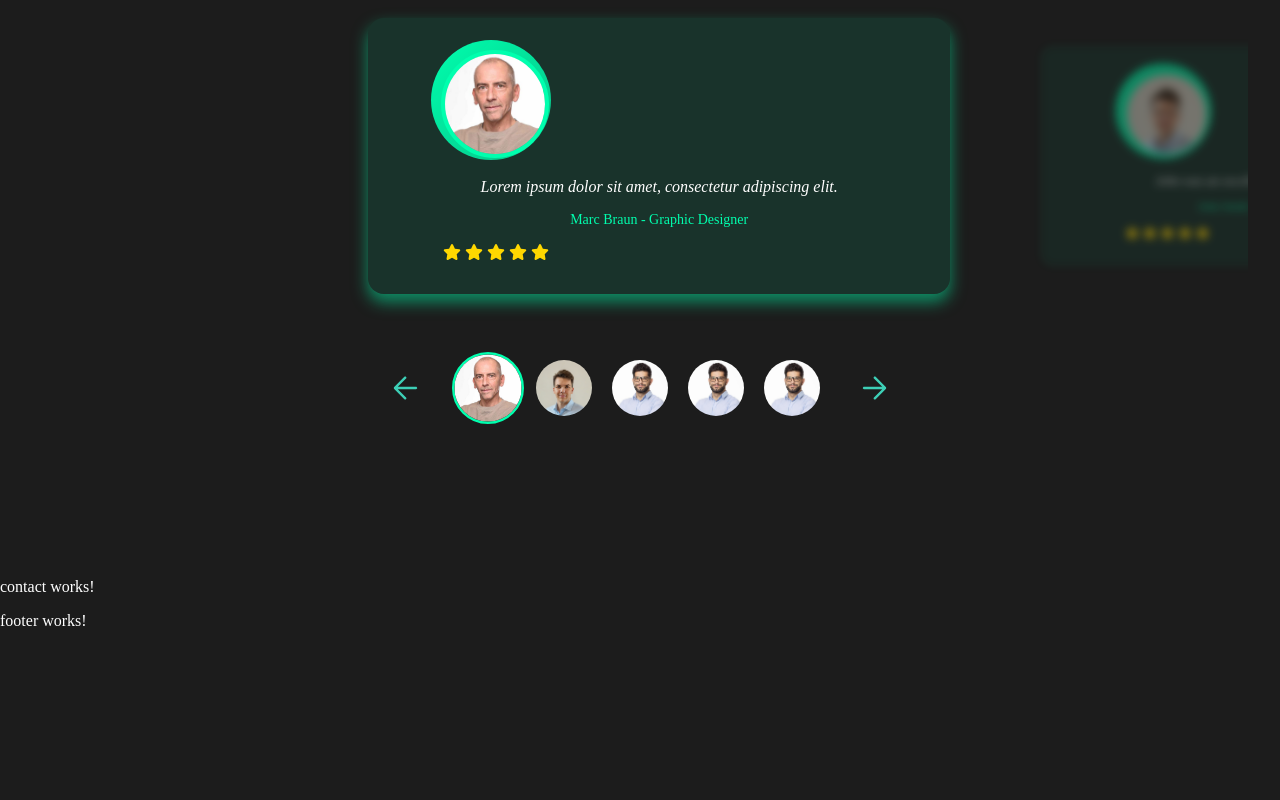
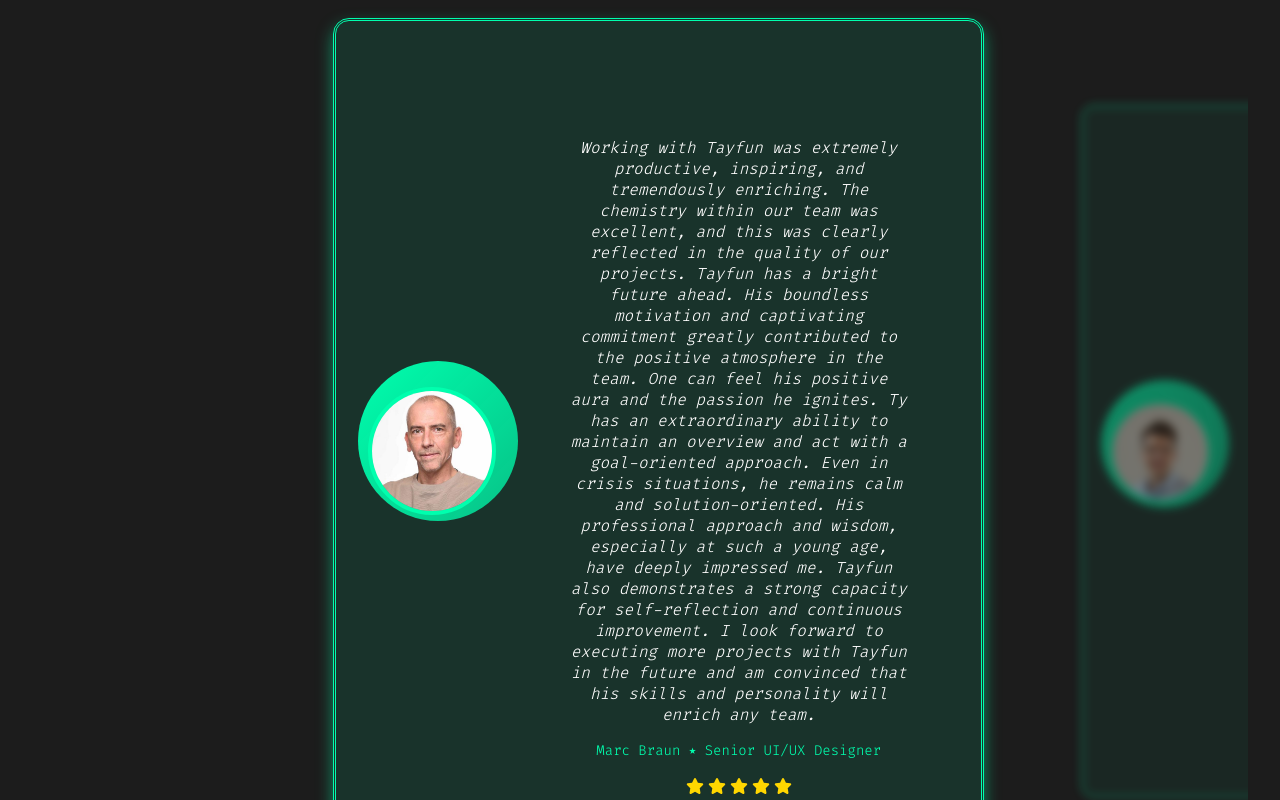
Before and after one commit to Metafeller/portfolio, an Angular app: page / in a window 1280 px wide. Shown: the part 7600-8400 px from the top of the page. Before the commit the page ends 8246 px from the top, so only its background shows below. Built offline with nearby package versions, Linux system fonts and the light colour scheme.

Commit message:
update review.component

```diff
--- a/src/app/reviews/reviews.component.html
+++ b/src/app/reviews/reviews.component.html
@@ -25,17 +25,25 @@
                 {{ review.text }}
               </blockquote>
               <p class="review-author">
-                {{ review.name }} - {{ review.position }}
+                {{ review.name }} &#11089; {{ review.position }}
               </p>
+
+              <!-- Star Rating -->
+            <div class="star-rating">
+                <fa-icon
+                  [icon]="faStar"
+                  *ngFor="let star of getStarArray(review.rating)"
+                ></fa-icon>
+              </div>
             </div>
 
             <!-- Star Rating -->
-            <div class="star-rating">
+            <!-- <div class="star-rating">
               <fa-icon
                 [icon]="faStar"
                 *ngFor="let star of getStarArray(review.rating)"
               ></fa-icon>
-            </div>
+            </div> -->
           </div>
         </div>
       </div>
--- a/src/app/reviews/reviews.component.scss
+++ b/src/app/reviews/reviews.component.scss
@@ -8,6 +8,7 @@
     overflow: hidden;
 
     .section-title {
+        font-family: var(--font-family);
       text-align: center;
       font-size: 32px;
       margin-bottom: 32px;
@@ -26,7 +27,12 @@
         display: flex;
         // justify-content: center;
         transition: transform 0.5s ease;
-        width: 50%;
+        width: 56%;
+
+        .review-card-content {
+          display: flex;
+          flex-direction: row;
+        }
 
         .review-card {
           flex: 0 0 90%; // Jede Karte nimmt 100% des Viewports ein
@@ -36,8 +42,11 @@
           padding: 32px;
           background-color: rgba(0, 255, 174, 0.1);
           border-radius: 16px;
+          border: double;
+          border-color: var(--accent-color);
           margin: 0 16px;
           display: flex;
+          justify-content: center;
           flex-direction: column;
           align-items: center;
         //   transition: transform 0.3s ease, filter 0.3s ease, opacity 0.3s ease;
@@ -59,20 +68,26 @@
 
           .profile-pic-container {
             position: relative;
+            display: flex;
+            justify-content: center;
+            flex-direction: column;
 
             .profile-pic {
-              width: 100px;
-              height: 100px;
+              width: 120px;
+              height: 120px;
               border-radius: 50%;
               border: 4px solid var(--accent-color);
-              position: relative;
+              position: absolute;
               z-index: 2;
             }
 
             .profile-pic-background {
-              position: absolute;
-              width: 120px;
-              height: 120px;
+              position: relative;
+              display: flex;
+              justify-content: center;
+              flex-direction: column;
+              width: 160px;
+              height: 160px;
               border-radius: 50%;
               background: linear-gradient(
                 135deg,
@@ -87,6 +102,7 @@
           .review-text {
             margin-top: 16px;
             text-align: center;
+            font-family: var(--font-family-second);
 
             blockquote {
               font-size: 16px;
@@ -102,6 +118,9 @@
 
           .star-rating {
             margin-top: 16px;
+            display: flex;
+            justify-content: center;
+            // align-items: end;
 
             fa-icon {
               color: gold;
--- a/src/app/reviews/reviews.component.ts
+++ b/src/app/reviews/reviews.component.ts
@@ -29,22 +29,22 @@ export class ReviewsComponent {
     {
       image: '/images/team/marc-braun-github.jpg',
       name: 'Marc Braun',
-      position: 'Graphic Designer',
-      text: 'Lorem ipsum dolor sit amet, consectetur adipiscing elit.',
+      position: 'Senior UI/UX Designer',
+      text: 'Working with Tayfun was extremely productive, inspiring, and tremendously enriching. The chemistry within our team was excellent, and this was clearly reflected in the quality of our projects. Tayfun has a bright future ahead. His boundless motivation and captivating commitment greatly contributed to the positive atmosphere in the team. One can feel his positive aura and the passion he ignites. Ty has an extraordinary ability to maintain an overview and act with a goal-oriented approach. Even in crisis situations, he remains calm and solution-oriented. His professional approach and wisdom, especially at such a young age, have deeply impressed me. Tayfun also demonstrates a strong capacity for self-reflection and continuous improvement. I look forward to executing more projects with Tayfun in the future and am convinced that his skills and personality will enrich any team.',
       rating: 5.0,
     },
     {
       image: '/images/team/lyonel-berzen-github.png',
-      name: 'John Smith',
+      name: 'Lyonel Berzen',
       position: 'Frontend Developer',
-      text: 'John was an excellent colleague to work with.',
+      text: 'I had the pleasure of working with Tayfun Savas Boas on a joint project. His positive attitude and entrepreneurial spirit were real assets to the team, consistently keeping motivation high. Tayfun was characterized by his openness to suggestions for improvement and often brought in fresh ideas. Ty has an eye for detail, and his experience in the branding and marketing industry has been a particular asset. His tireless perseverance, especially in crisis situations, in which he remained calm, focused and solution-oriented, is remarkable. His ability to solve problems quickly and effectively was particularly impressive. He was also reliable at all times and always kept his word. Working on a project with Tayfun was a thoroughly positive experience.',
       rating: 5.0,
     },
     {
       image: '/images/team/fabion-latifi-github.jpg',
-      name: 'Sarah Malik',
+      name: 'Fabion Latifi',
       position: 'Team Manager',
-      text: 'She is highly skilled and brings great energy to the team.',
+      text: 'It was a great pleasure to work with Tayfun Savas Boas Aya. His positive energy and motivational spirit significantly uplifted our team and contributed to our collective success. Tayfun has the innate ability to encourage team members to deliver their best work, consistently adding valuable insights during brainstorming sessions. His innovative thinking and proactive approach were instrumental in driving our projects forward. Furthermore, Tayfun is very detail-oriented and pays attention to the little things that others might overlook. He places great importance on effective communication, which fosters a collaborative and efficient working environment. Tayfun is disciplined and produces clean, reusable code that adheres to best practices. His design-oriented approach ensures that his solutions are both functional and aesthetically pleasing, enhancing the overall user experience. Tayfuns ability to work effectively and productively ensured that all projects were completed to the highest standard, making him an invaluable asset to any team.',
       rating: 4.5,
     },
     // Weitere Platzhalter-Reviews
```
